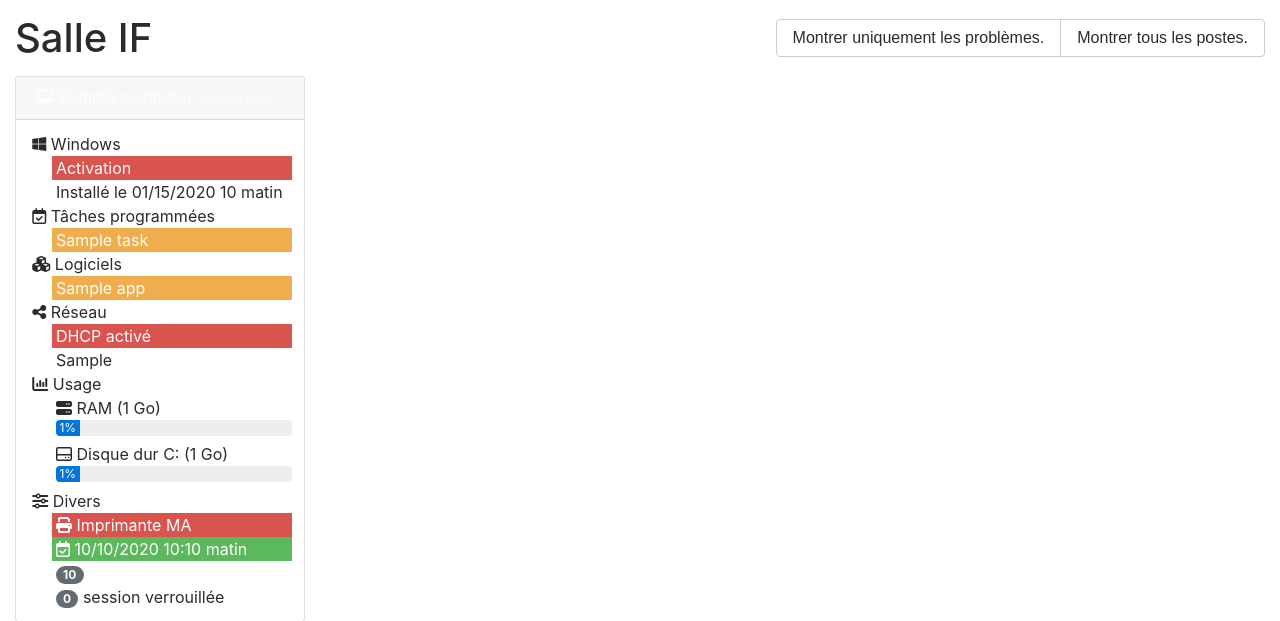
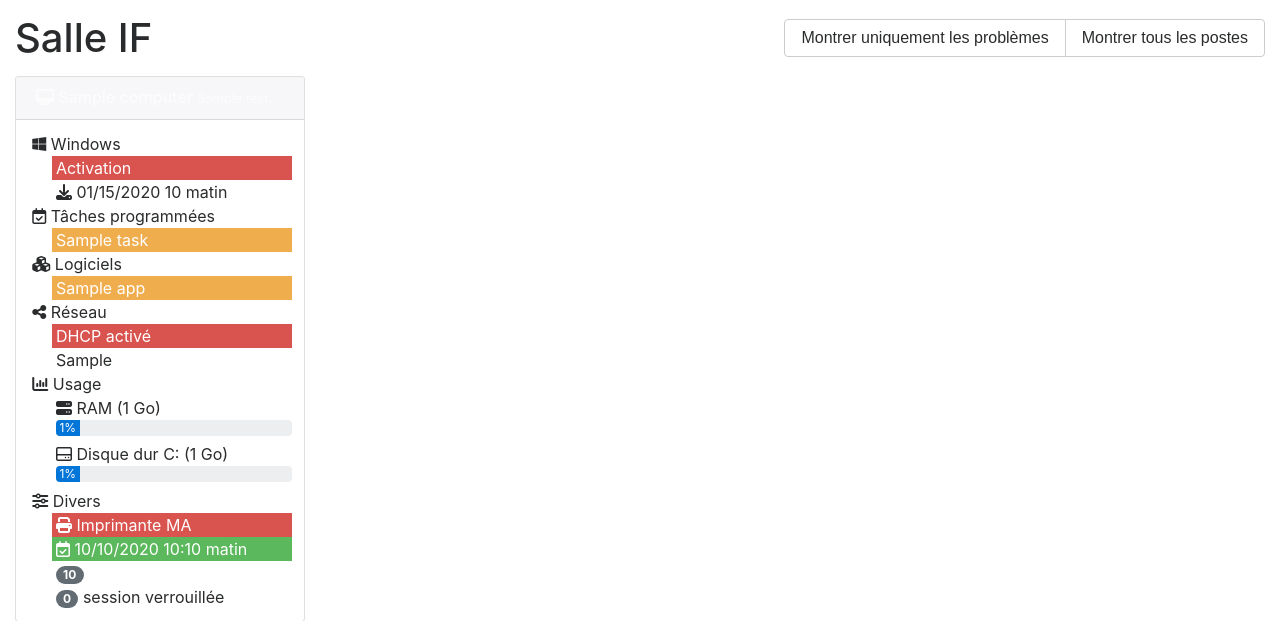
Before and after one commit to BdEINSALyon/dashboard, a Django app: template board/templates/board/computer.html in a window 1280 px wide. Shown: the top 621 px of the page. Run offline with Django 3.2, Linux system fonts and the light colour scheme; the template is opened without the code that fills it: most values are stand-ins (such as "Sample title", 1, 10 or a date in 2020); data that the repository does not hold is empty; some libraries are stand-ins or nearby versions.

Commit message:
Use more icons

```diff
--- a/board/templates/board/computer.html
+++ b/board/templates/board/computer.html
@@ -18,8 +18,8 @@
                 {% block title %}Salle IF{% endblock title %}
             </div>
             <div class="hidden-sm-down btn-group align-self-center">
-                <button class="hide-ok switch btn btn-secondary">Montrer uniquement les problèmes.</button>
-                <button class="show-ok switch btn btn-secondary">Montrer tous les postes.</button>
+                <button class="hide-ok switch btn btn-secondary">Montrer uniquement les problèmes</button>
+                <button class="show-ok switch btn btn-secondary">Montrer tous les postes</button>
             </div>
         </div>
         </div>
@@ -50,7 +50,7 @@
                                             Activation
                                         </li>
                                         <li>
-                                            Installé le {{ computer.install_date|date:'SHORT_DATETIME_FORMAT' }}
+                                            <i class="fa fa-download"></i> {{ computer.install_date|date:'SHORT_DATETIME_FORMAT' }}
                                         </li>
                                     </ul>
                                 </li>
```
